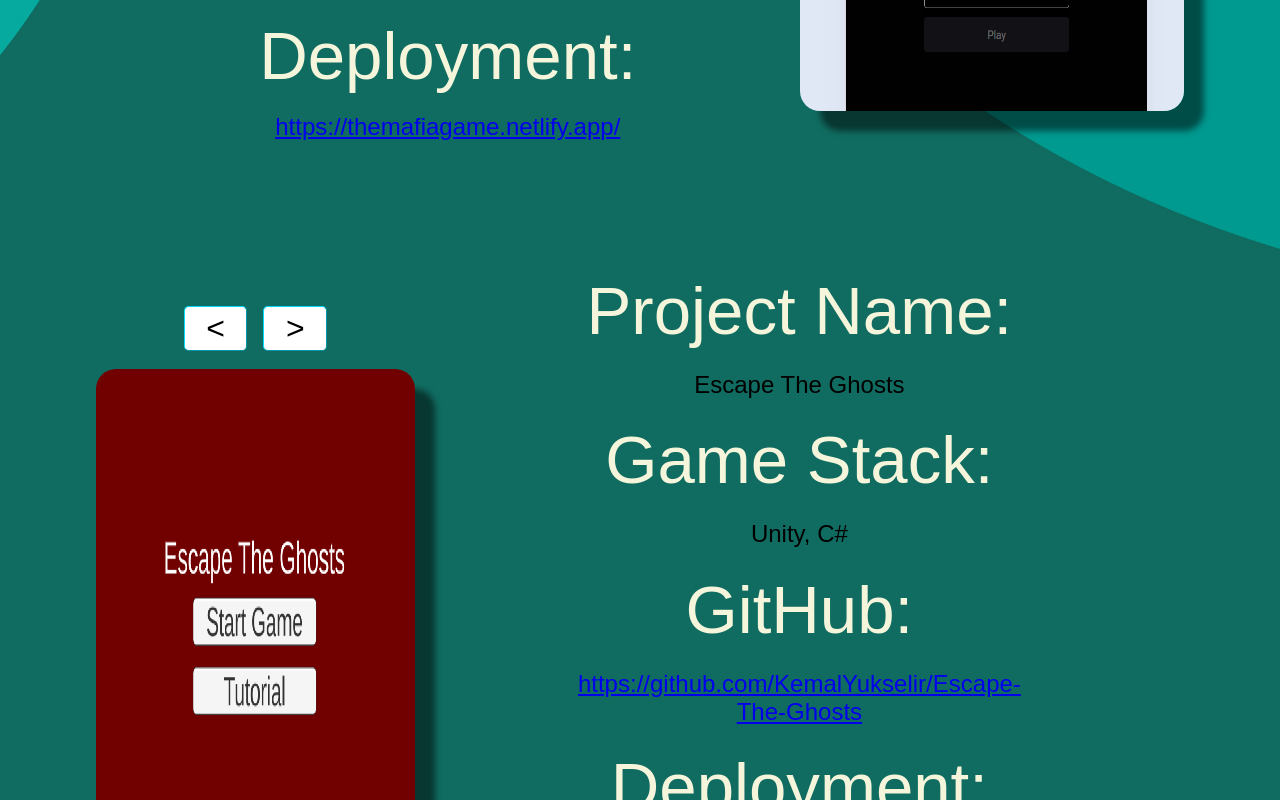
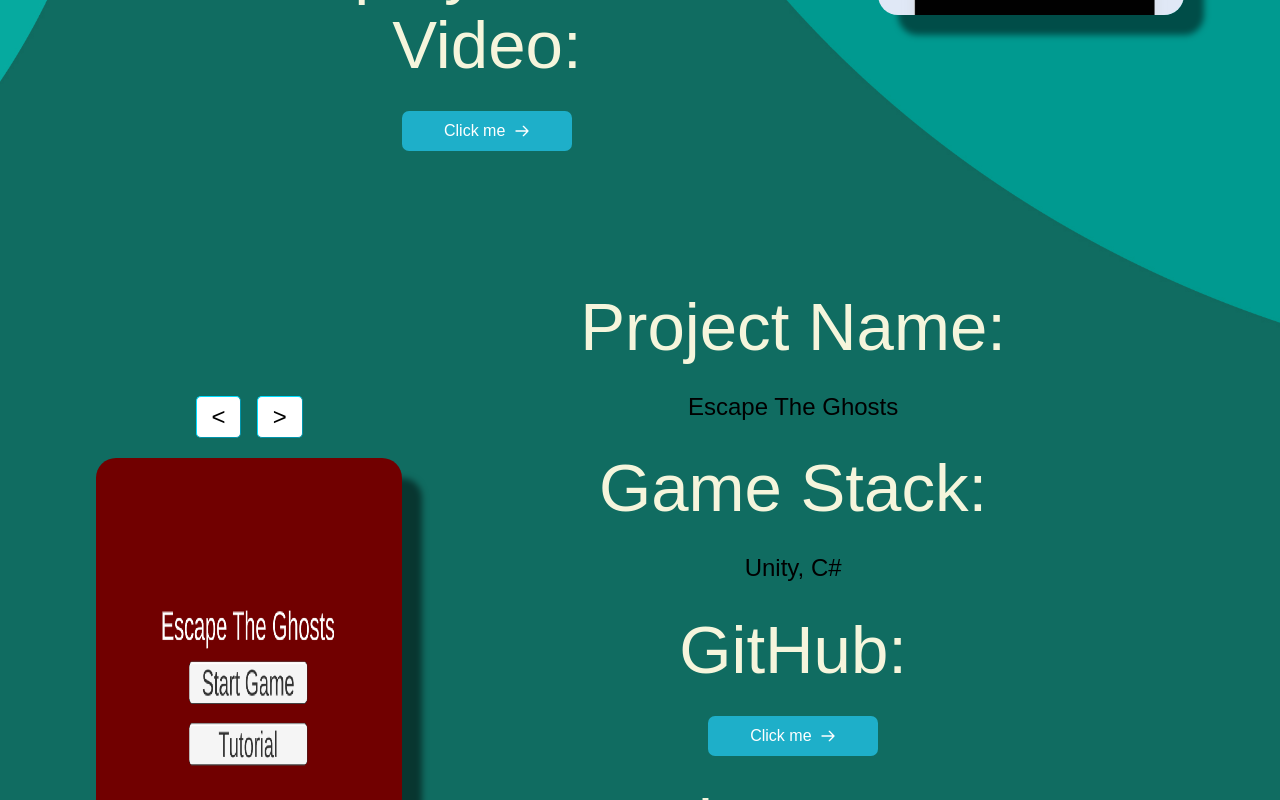
Before and after one commit to KemalYukselir/portfolio-website, a React (Create React App) app: page / in a window 1280 px wide. Shown: the part 1300-2100 px from the top of the page. Built offline with nearby package versions, Linux system fonts and the light colour scheme; a web font is replaced by a local one.

Commit message:
added buttons to links instead of url

```diff
--- a/package.json
+++ b/package.json
@@ -10,6 +10,7 @@
     "@testing-library/jest-dom": "^5.17.0",
     "@testing-library/react": "^13.4.0",
     "@testing-library/user-event": "^13.5.0",
+    "flowbite-react": "^0.9.0",
     "react": "^18.2.0",
     "react-dom": "^18.2.0",
     "react-icons": "^5.1.0",
--- a/src/App.css
+++ b/src/App.css
@@ -132,12 +132,12 @@ nav {
   border-radius: 5px;
   border-width: 1px;
   outline: none !important;
-  width: 20%;
-  height: 90%;
+  width: 15%;
+  height: 85%;
   margin-left: 2.5%;
   margin-right: 2.5%;
   cursor: pointer;
-  font-size: 200%;
+  font-size: 150%;
   color: #000000;
 }
 
@@ -149,11 +149,13 @@ nav {
 .text-wrapper {
   display: flex;
   flex-direction: column;
+  margin-right: 10%;
+  margin-left: 10%;
   align-items: center;
-  margin-right: 15%;
-  margin-left: 15%;
   text-align: center;
+  justify-content: center;
 }
+
 
 .text-wrapper h1 {
   font-family: "Jersey 10", sans-serif;
@@ -165,7 +167,18 @@ nav {
   color: beige;
 }
 
-.text-wrapper a,
+.text-wrapper a {
+  background-color: rgb(30, 175, 201);
+  color: white;
+  text-decoration: none;
+  border-radius: 7px;
+  width: 30%;
+  height: 40px;
+  display: flex;
+  justify-content: center;
+  align-items: center;
+}
+
 .text-wrapper p {
   text-align: center;
   font-size: 150%;
@@ -301,14 +314,17 @@ nav {
   }
 
   .button-container button {
-    font-size: 150%;
+    font-size: 100%;
   }
 
   .text-wrapper h1 {
     font-size: 260%;
   }
 
-  .text-wrapper a,
+  .text-wrapper a {
+    width: 40%;
+  }
+
   .text-wrapper p {
     font-size: 100%;
   }
--- a/src/App.js
+++ b/src/App.js
@@ -34,8 +34,8 @@ function App() {
         githubLink={null}
         deploymentLink="https://themafiagame.netlify.app/"
         imgPlaceHolder= {[MafiaGameImg1, MafiaGameImg2, MafiaGameImg3, MafiaGameImg4]}
-        imgWidth = "550px"
-        imgHeight = "600px"
+        imgWidth = "350px"
+        imgHeight = "400px"
       />
       <Portfolios
         projectName="Escape The Ghosts"
@@ -43,8 +43,8 @@ function App() {
         githubLink="https://github.com/KemalYukselir/Escape-The-Ghosts"
         deploymentLink = {null}
         imgPlaceHolder= {[escapeTheGhosts1, escapeTheGhosts2, escapeTheGhosts3, escapeTheGhosts4]}
-        imgWidth = "1300px"
-        imgHeight = "450px"
+        imgWidth = "350px"
+        imgHeight = "400px"
         flip={true}
       />
       <Portfolios
@@ -53,17 +53,17 @@ function App() {
         githubLink="https://github.com/KemalYukselir/cyber-trace-digital-forensics"
         deploymentLink = {null}
         imgPlaceHolder= {[finalYearProj1, finalYearProj2, finalYearProj3, finalYearProj4]}
-        imgWidth = "200%"
-        imgHeight = "360px"
+        imgWidth = "450px"
+        imgHeight = "400px"
       />
       <Portfolios
         projectName="Smart Plant Pot"
         gameStack="Arduino, C++"
         githubLink="https://github.com/KemalYukselir/Smart-Plant-Pot"
-        deploymentLink = {null}
+        deploymentLink = "https://www.youtube.com/watch?v=2mXiLEbZyAU&ab_channel=Kemal"
         imgPlaceHolder= {[plantPot1, plantPot2, plantPot3, plantPot4]}
-        imgWidth = "500px"
-        imgHeight = "600px"
+        imgWidth = "359px"
+        imgHeight = "450px"
         flip={true}
       />
       <ContactPage/>
--- a/src/Components/Portfolios.js
+++ b/src/Components/Portfolios.js
@@ -1,4 +1,7 @@
 import React, { useState } from 'react';
+import { HiOutlineArrowRight} from "react-icons/hi";
+
+
 
 const Portfolios = ({ projectName, gameStack, githubLink, deploymentLink, imgPlaceHolder, imgWidth, imgHeight, flip }) => {
   // Check if the viewport width is less than or equal to 600px
@@ -47,7 +50,8 @@ const handleMediaQueryChange = (mediaQueryList) => {
               <h1>Game Stack:</h1> <p>{gameStack}</p>
               {githubLink != null ? (
                 <>
-                  <h1>GitHub:</h1><a href={githubLink} target="_blank" rel="noreferrer">{githubLink}</a>
+                  <h1>GitHub:</h1><a href={githubLink} target="_blank" rel="noreferrer">Click me
+                  <HiOutlineArrowRight style={{marginLeft: '5%' }}/></a>
                 </>
               ) : (
                 <>
@@ -56,11 +60,12 @@ const handleMediaQueryChange = (mediaQueryList) => {
 
               {deploymentLink != null ? (
                 <>
-                  <h1>Deployment:</h1><a href={deploymentLink} target="_blank" rel="noreferrer">{deploymentLink}</a>
+                  <h1>Deployment or Video:</h1><a href={deploymentLink} target="_blank" rel="noreferrer">Click me
+                  <HiOutlineArrowRight style={{marginLeft: '5%' }}/></a>
                 </>
               ) : (
                 <>
-                  <h1>Deployment:</h1> <p>No Deployment</p>
+                  <h1>Deployment or Video:</h1> <p>[Private]</p>
                 </>)}
             </div>
           </div>
@@ -72,18 +77,21 @@ const handleMediaQueryChange = (mediaQueryList) => {
               <h1>Game Stack:</h1> <p>{gameStack}</p>
               {githubLink != null ? (
                 <>
-                  <h1>GitHub:</h1><a href={githubLink} target="_blank" rel="noreferrer">{githubLink}</a>
+                  <h1>GitHub:</h1><a href={githubLink} target="_blank" rel="noreferrer">Click me
+                  <HiOutlineArrowRight style={{marginLeft: '5%' }}/></a>
                 </>
               ) : (
                 <>
                   <h1>GitHub:</h1> <p>[Private]</p>
-                </>)}              {deploymentLink != null ? (
+                </>)}
+                {deploymentLink != null ? (
                 <>
-                  <h1>Deployment:</h1><a href={deploymentLink} target="_blank" rel="noreferrer">{deploymentLink}</a>
+                  <h1>Deployment or Video:</h1><a href={deploymentLink} target="_blank" rel="noreferrer">Click me
+                  <HiOutlineArrowRight style={{marginLeft: '5%' }}/></a>
                 </>
               ) : (
                 <>
-                  <h1>Deployment:</h1> <p>No Deployment</p>
+                  <h1>Deployment or Video:</h1> <p>[Private]</p>
                 </>)}
             </div>
             <div className='img-container'>
```
Also changed, not shown: 1 other file (tests, documents, lock files or other folders).
